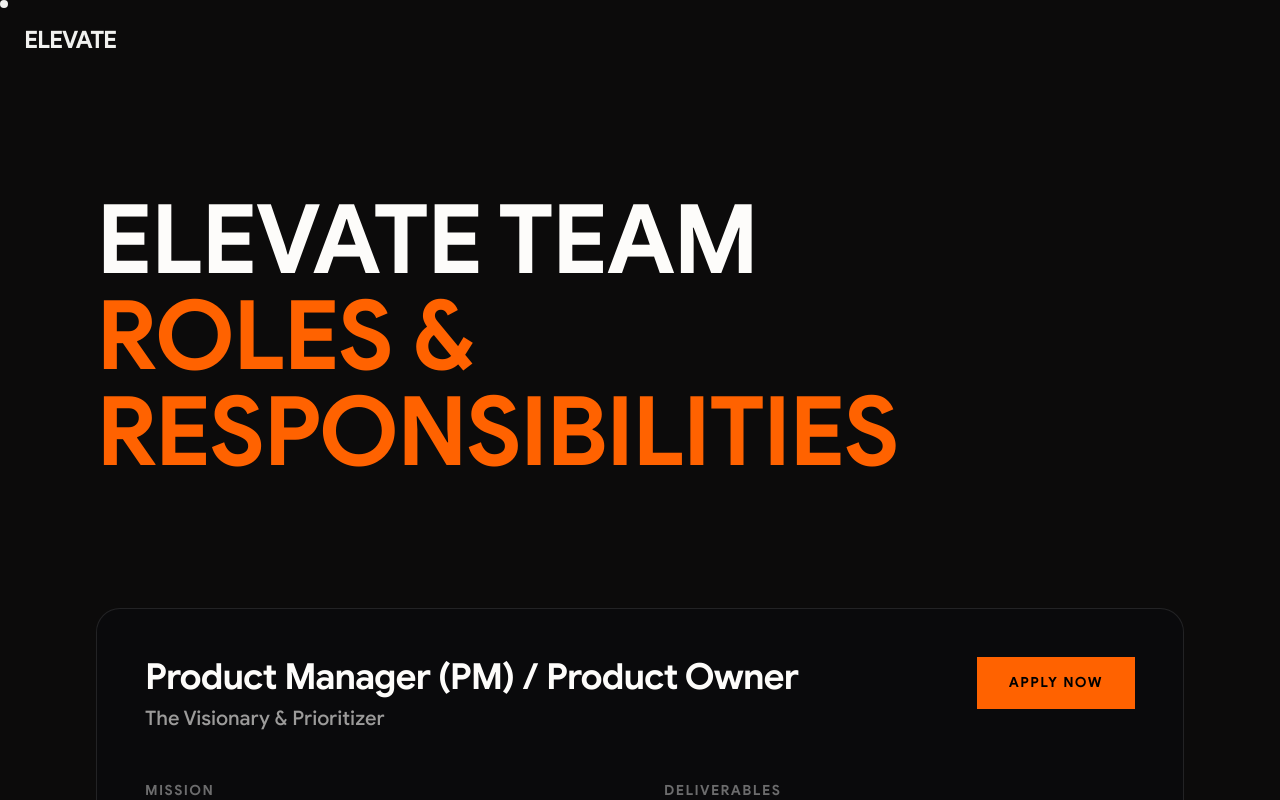
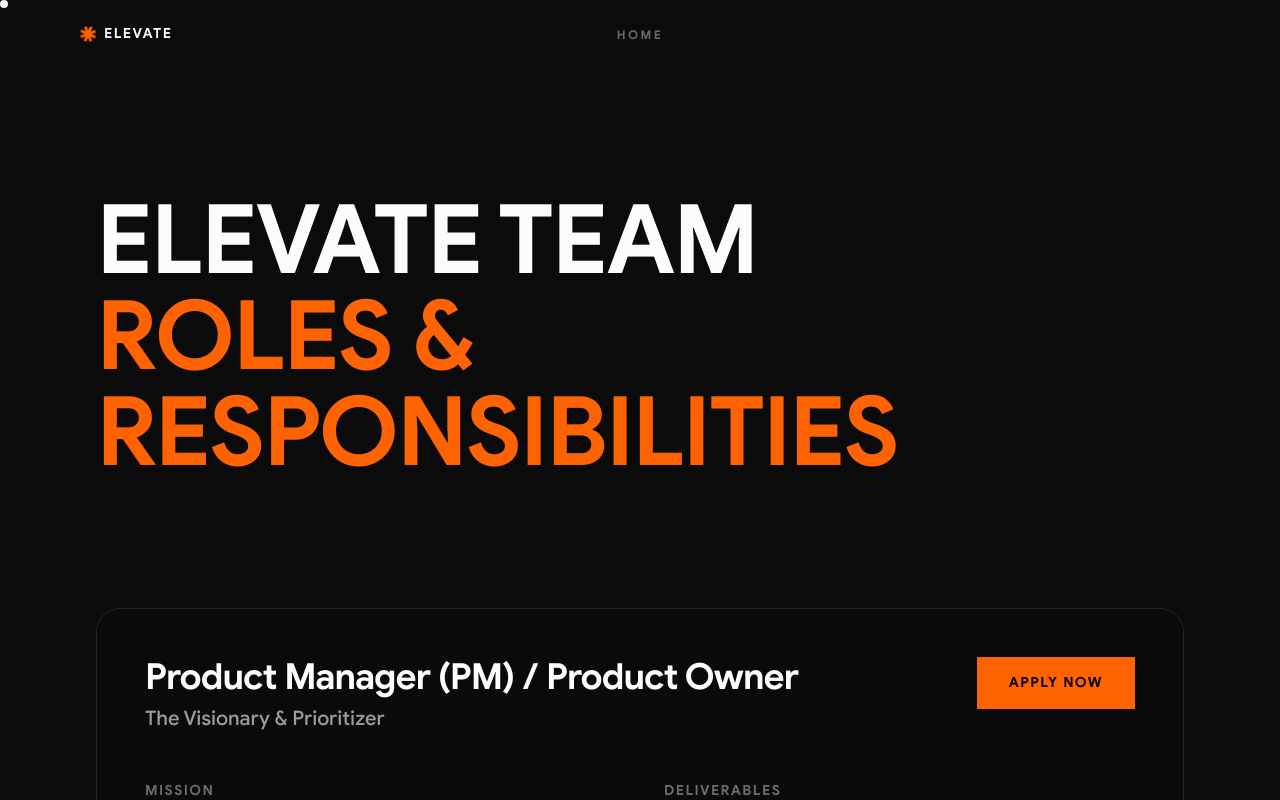
Before and after one commit to duskdynamicsproductions/elevate, a React (Vite) app: page /careers in a window 1280 px wide. Shown: the top 800 px of the page. Built offline with nearby package versions, Linux system fonts and the light colour scheme; a web font is replaced by a local one.

Commit message:
style: Standardize header and footer on Careers page to match other pages

```diff
--- a/src/CareersPage.tsx
+++ b/src/CareersPage.tsx
@@ -1,5 +1,13 @@
 import React, { useEffect } from 'react';
 import { Link } from 'react-router-dom';
+
+function SpinningStar({ className = '' }: { className?: string }) {
+  return (
+    <svg xmlns="http://www.w3.org/2000/svg" viewBox="0 0 118 119" fill="none" className={`animate-spin-slow ${className}`}>
+      <path d="M0 70.2418H33.8241L9.90981 94.164L24.5755 108.842L48.4969 84.9194V118.755H69.2407V84.9194L93.155 108.842L107.828 94.164L83.9134 70.2418H117.73V49.4913H83.9134L107.828 25.5691L93.155 10.8915L69.2407 34.8137V0.978394H48.4969V34.8137L24.5755 10.8915L9.90981 25.5691L33.8241 49.4913H0V70.2418Z" fill="currentColor" />
+    </svg>
+  );
+}
 
 const roles = [
   {
@@ -152,11 +160,22 @@ export function CareersPage() {
   return (
     <div className="min-h-screen bg-elevate-black text-elevate-paper selection:bg-elevate-orange selection:text-black">
       {/* Navbar */}
-      <nav className="fixed top-0 left-0 w-full z-50 px-6 py-6 flex items-center justify-between pointer-events-none mix-blend-difference">
-        <Link to="/" className="text-2xl font-black tracking-tighter uppercase pointer-events-auto">
-          Elevate
+      <header className="absolute left-0 top-0 z-50 flex w-full items-center justify-between px-6 py-6 md:px-12 lg:px-20 pointer-events-none">
+        <Link to="/" className="pointer-events-auto flex items-center gap-2 transition-opacity hover:opacity-50">
+          <SpinningStar className="size-4 text-elevate-orange" />
+          <span className="text-sm font-bold tracking-widest uppercase">Elevate</span>
         </Link>
-      </nav>
+
+        {/* Centered Nav */}
+        <div className="absolute left-1/2 top-1/2 -translate-x-1/2 -translate-y-1/2">
+          <Link
+            to="/"
+            className="pointer-events-auto text-xs font-semibold tracking-[0.2em] uppercase text-elevate-paper/40 transition-colors hover:text-elevate-paper"
+          >
+            HOME
+          </Link>
+        </div>
+      </header>
 
       {/* Header */}
       <header className="px-6 pt-32 pb-16 md:px-12 lg:px-24 md:pt-48 md:pb-24">
@@ -230,10 +249,22 @@ export function CareersPage() {
       </main>
 
       {/* Footer */}
-      <footer className="px-6 py-12 border-t border-elevate-paper/10 text-center">
-        <p className="text-sm text-elevate-paper/40 font-bold uppercase tracking-widest">
-          © {new Date().getFullYear()} Dusk Dynamics Productions
-        </p>
+      <footer className="mt-auto flex w-full flex-col items-start justify-between gap-10 border-t border-elevate-paper/10 px-6 py-8 md:flex-row md:items-center md:px-12 lg:px-20">
+        <div className="flex items-center gap-3">
+          <SpinningStar className="size-6 text-elevate-orange" />
+          <span className="text-3xl font-black tracking-tight">Elevate</span>
+        </div>
+        <div className="flex flex-wrap items-center justify-center gap-6 md:gap-8">
+          <Link to="/privacy_policy" className="text-xs font-semibold tracking-[0.15em] uppercase text-elevate-paper/30 transition-colors hover:text-elevate-paper">Privacy</Link>
+          <Link to="/terms" className="text-xs font-semibold tracking-[0.15em] uppercase text-elevate-paper/30 transition-colors hover:text-elevate-paper">Terms</Link>
+        </div>
+        <div className="flex flex-col items-start gap-4 md:items-end">
+          <p className="text-xs text-elevate-paper/20">© {new Date().getFullYear()} Elevate. All rights reserved.</p>
+          <div className="flex items-center gap-6">
+            <a href="https://www.instagram.com/not_brihit/" target="_blank" rel="noreferrer" className="text-[10px] font-bold tracking-[0.15em] uppercase text-elevate-paper/30 transition-colors hover:text-elevate-paper">Brihit Nath</a>
+            <a href="https://www.instagram.com/the.duskdynamics/" target="_blank" rel="noreferrer" className="text-[10px] font-bold tracking-[0.15em] uppercase text-elevate-paper/30 transition-colors hover:text-elevate-paper">Duskdynamics</a>
+          </div>
+        </div>
       </footer>
     </div>
   );
```
